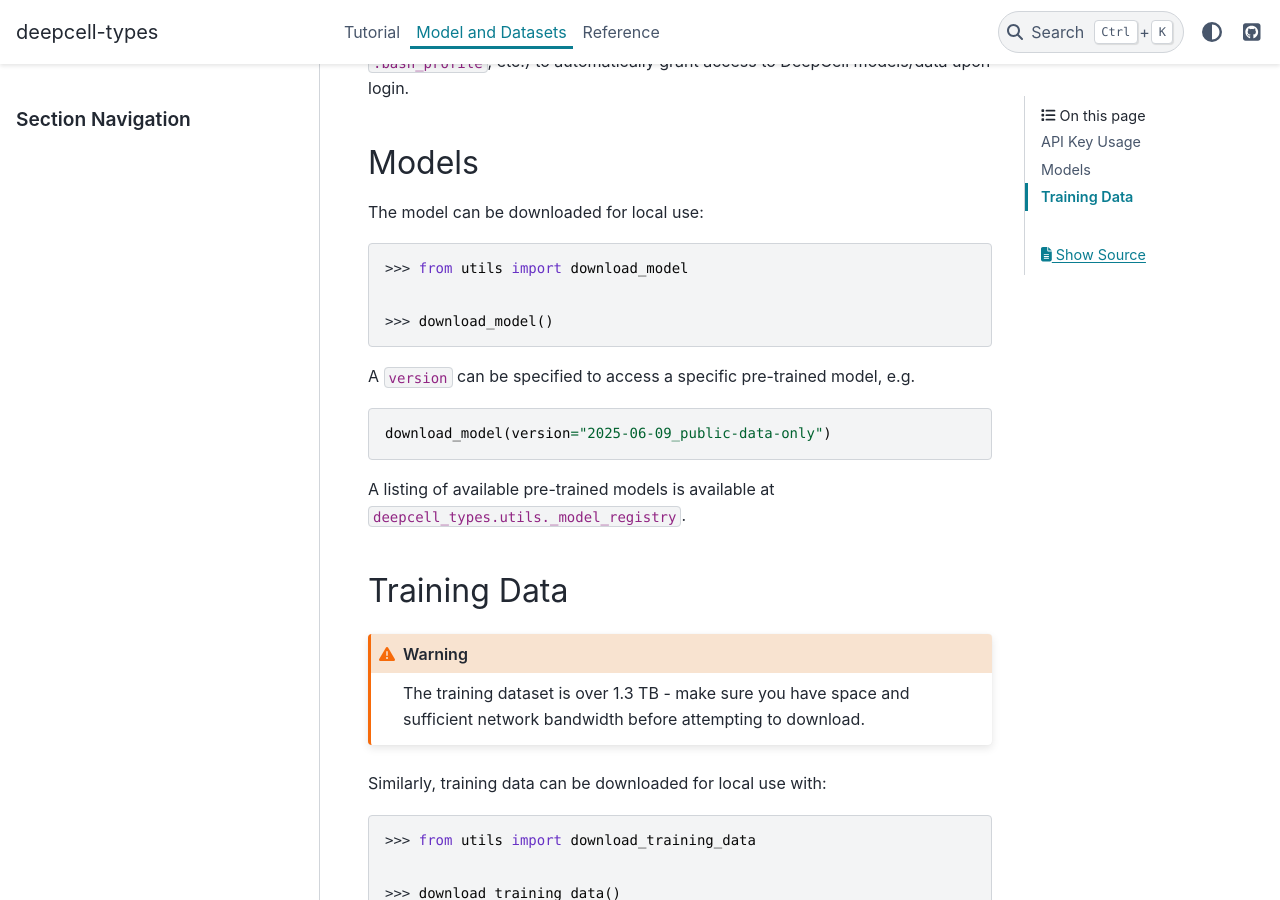
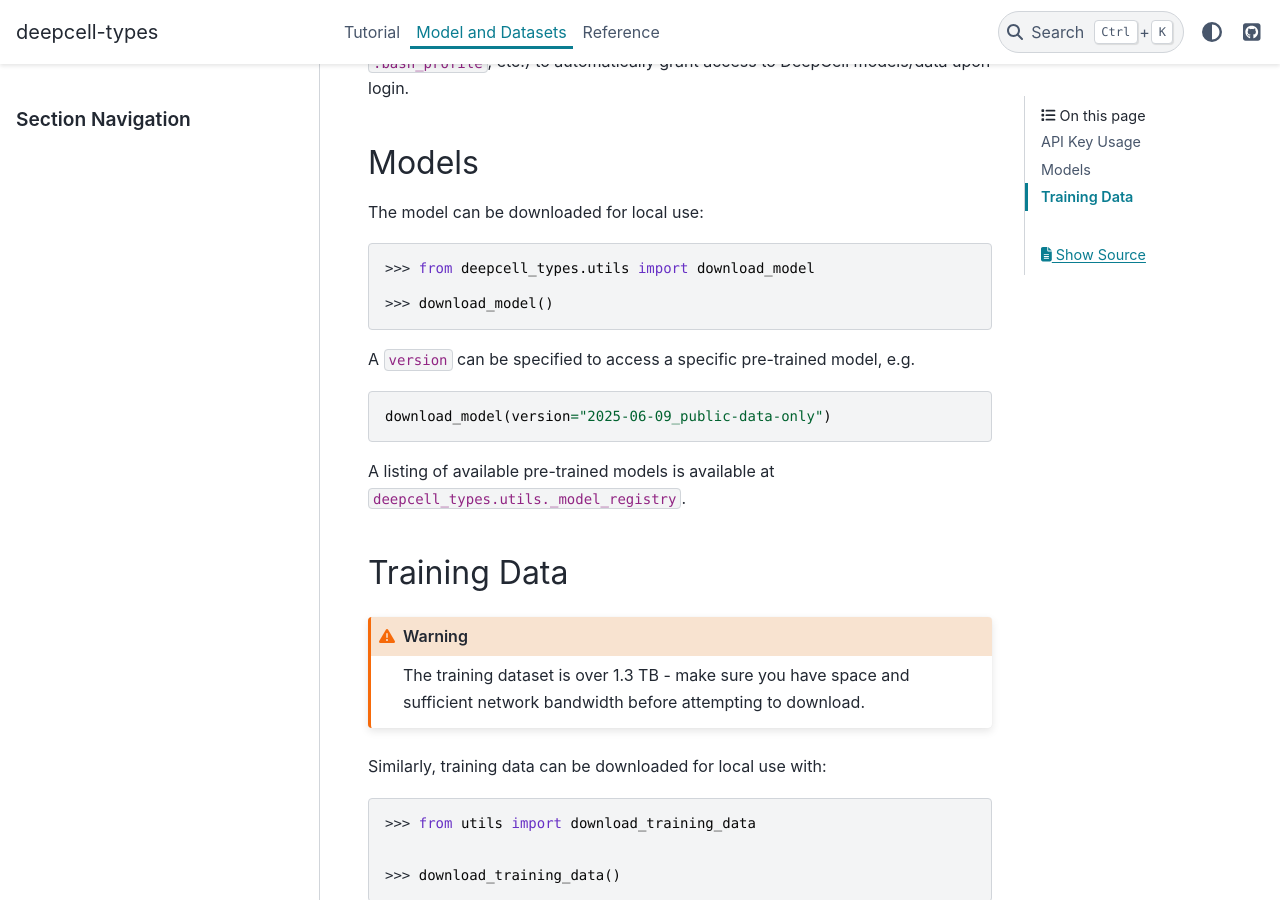
Before and after one commit to vanvalenlab/deepcell-types, a Sphinx documentation site: the page built from docs/site/API-key.md, in a window 1280 px wide and 900 px high, scrolled down 503 px. Built offline with Sphinx 7.4.7 and the PyData theme 0.15.4, drawn with Linux system fonts in a browser that asks for light colours.

Commit message:
Minor fixups to model download.

````diff
--- a/docs/site/API-key.md
+++ b/docs/site/API-key.md
@@ -28,8 +28,7 @@ Models
 The model can be downloaded for local use:
 
 ```python
->>> from utils import download_model
-
+>>> from deepcell_types.utils import download_model
 
 >>> download_model()
 ```
````
Also changed, not shown: docs/index.md (+1 -0 lines).
